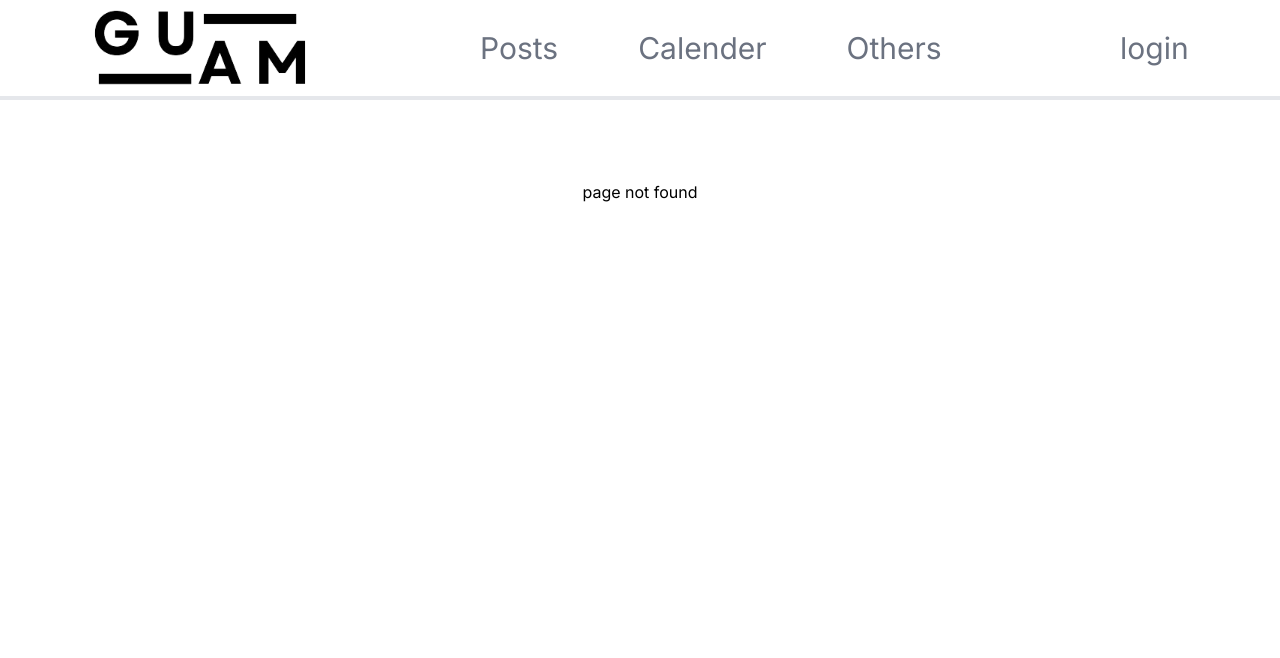
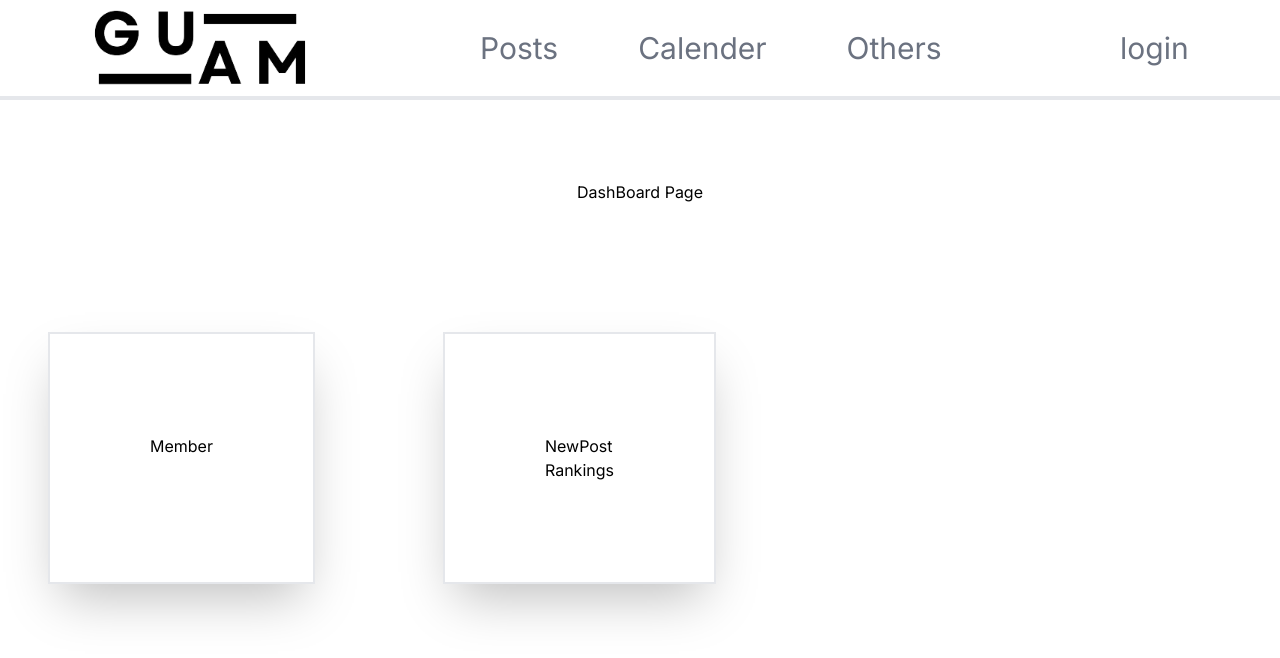
Before and after one commit to eeekeee/nextjs-typescript, a Next.js app: page /dashboard in a window 1280 px wide. Before the commit this address had no page. Shown: the top 658 px of the page. Built offline with nearby package versions, Linux system fonts and the light colour scheme; a web font is replaced by a local one.

Commit message:
feat: dashboard page parallel routes 구현

```diff
--- /dev/null
+++ b/app/dashboard/@member/default.tsx
@@ -0,0 +1,3 @@
+export default function DefaultMember() {
+  return <div>Default Member</div>;
+}
--- /dev/null
+++ b/app/dashboard/@member/loading.tsx
@@ -0,0 +1,3 @@
+export default function MemberLoading() {
+  return <div>Member Loading...</div>;
+}
--- /dev/null
+++ b/app/dashboard/@member/page.tsx
@@ -0,0 +1,3 @@
+export default function Member() {
+  return <div>Member</div>;
+}
--- /dev/null
+++ b/app/dashboard/@newPost/default.tsx
@@ -0,0 +1,3 @@
+export default function DefaultNewPost() {
+  return <div>Default NewPost</div>;
+}
--- /dev/null
+++ b/app/dashboard/@newPost/loading.tsx
@@ -0,0 +1,3 @@
+export default function NewPostLoading() {
+  return <div>New Post Loading...</div>;
+}
--- /dev/null
+++ b/app/dashboard/@newPost/page.tsx
@@ -0,0 +1,10 @@
+import Link from "next/link";
+
+export default function NewPost() {
+  return (
+    <div>
+      <p>NewPost</p>
+      <Link href="/dashboard/ranking">Rankings</Link>
+    </div>
+  );
+}
--- /dev/null
+++ b/app/dashboard/@newPost/ranking/page.tsx
@@ -0,0 +1,3 @@
+export default function NewPostRankingPage() {
+  return <h1>New Post Ranking</h1>;
+}
--- /dev/null
+++ b/app/dashboard/default.tsx
@@ -0,0 +1,3 @@
+export default function DefaultDashboardPage() {
+  return <main>Default DashBoard Page</main>;
+}
--- /dev/null
+++ b/app/dashboard/layout.tsx
@@ -0,0 +1,23 @@
+export default function DashboardLayout({
+  children,
+  member,
+  newPost,
+}: {
+  children: React.ReactNode;
+  member: React.ReactNode;
+  newPost: React.ReactNode;
+}) {
+  return (
+    <div>
+      <div>{children}</div>
+      <div className="flex gap-8">
+        <div className="p-[100px] m-12 shadow-2xl border-2 items-center">
+          {member}
+        </div>
+        <div className="p-[100px] m-12 shadow-2xl border-2 items-center">
+          {newPost}
+        </div>
+      </div>
+    </div>
+  );
+}
--- /dev/null
+++ b/app/dashboard/page.tsx
@@ -0,0 +1,3 @@
+export default function DashboardPage() {
+  return <main>DashBoard Page</main>;
+}
```
